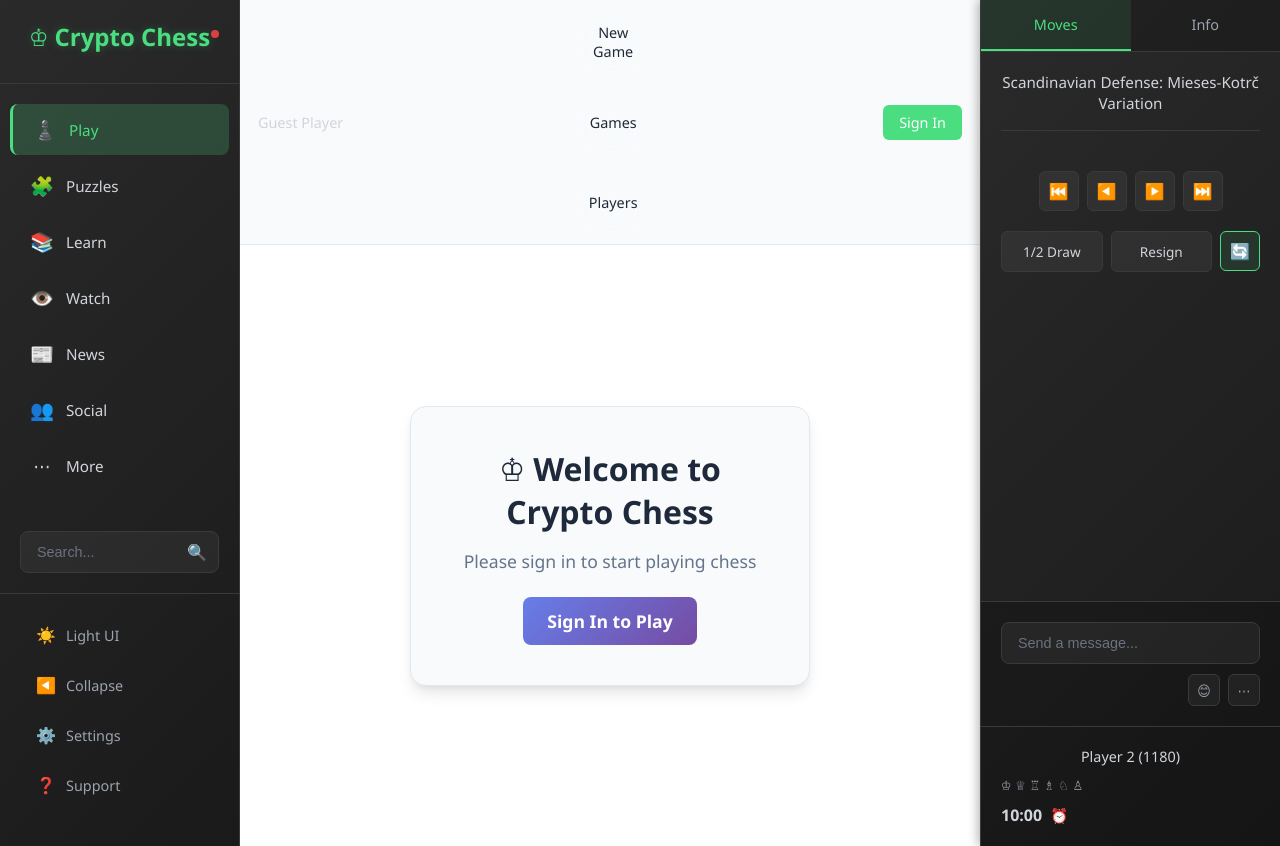
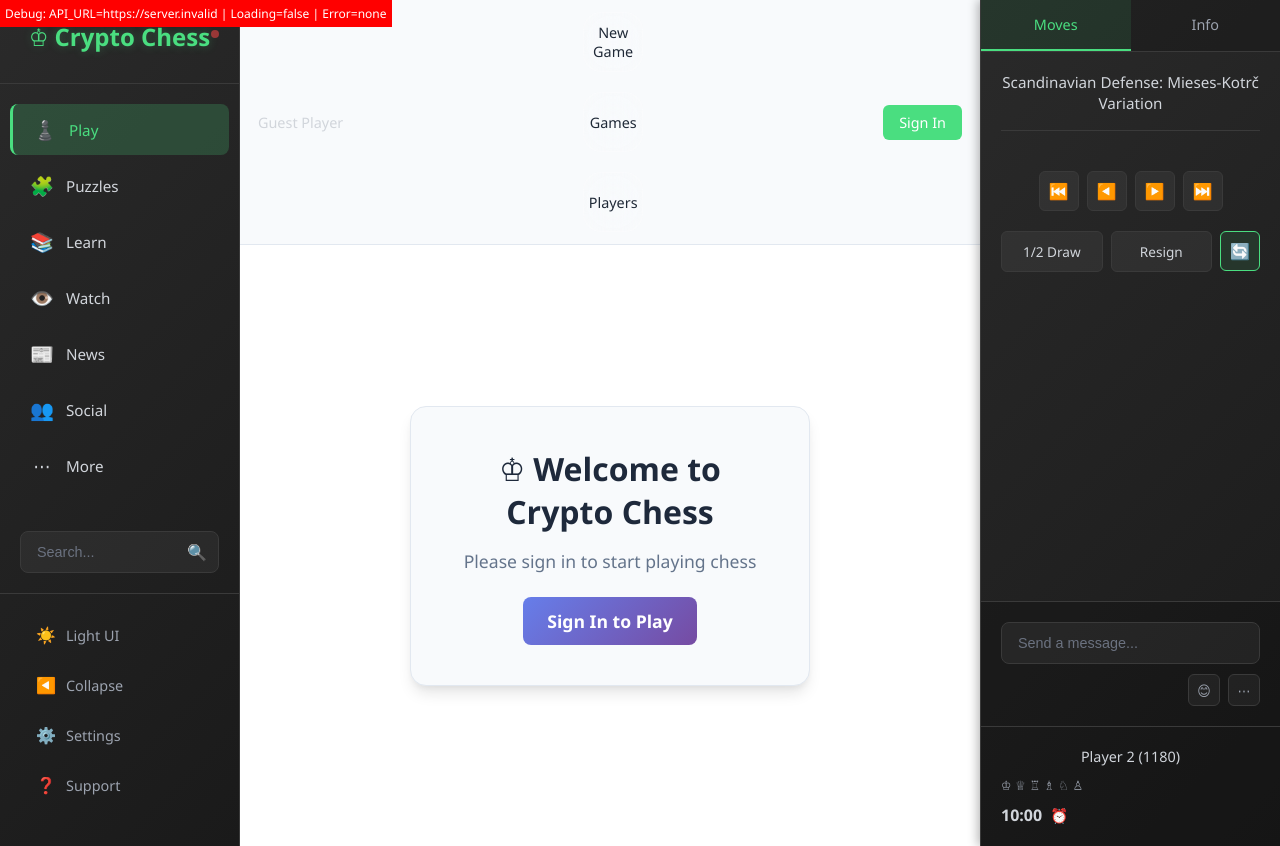
Before and after one commit to casalena404/crypto-chess, a React (Create React App) app in the folder crypto-chess-fe/: page / in a window 1280 px wide. Built offline with nearby package versions, Linux system fonts and the light colour scheme; no server answers.

Commit message:
Add comprehensive debugging for blank page issue: loading states, error handling, and API URL logging

```diff
--- a/crypto-chess-fe/src/App.tsx
+++ b/crypto-chess-fe/src/App.tsx
@@ -12,6 +12,8 @@ import OnlinePlay from './components/OnlinePlay';
 function AppContent() {
   const [showAuth, setShowAuth] = React.useState(false);
   const [onlineGameId, setOnlineGameId] = React.useState<string | null>(null);
+  const [isLoading, setIsLoading] = React.useState(true);
+  const [error, setError] = React.useState<string | null>(null);
   const { user, logout } = useAuth();
 
   // Debug: Log environment variables
@@ -19,6 +21,11 @@ function AppContent() {
     console.log('App loaded!');
     console.log('REACT_APP_API_URL:', process.env.REACT_APP_API_URL);
     console.log('NODE_ENV:', process.env.NODE_ENV);
+
+    // Simulate loading
+    setTimeout(() => {
+      setIsLoading(false);
+    }, 1000);
   }, []);
 
   // Clear game state when user changes
@@ -49,12 +56,26 @@ function AppContent() {
 
   return (
     <div className="App">
+      {/* Debug info */}
+      <div style={{ position: 'fixed', top: 0, left: 0, background: 'red', color: 'white', padding: '5px', fontSize: '12px', zIndex: 9999 }}>
+        Debug: API_URL={process.env.REACT_APP_API_URL || 'NOT_SET'} | Loading={isLoading.toString()} | Error={error || 'none'}
+      </div>
+
       {/* Floating particles for cool effect */}
       <div className="floating-particle"></div>
       <div className="floating-particle"></div>
       <div className="floating-particle"></div>
 
-      <div className="app-layout">
+      {isLoading ? (
+        <div style={{ display: 'flex', justifyContent: 'center', alignItems: 'center', height: '100vh', fontSize: '24px' }}>
+          Loading Crypto Chess... ⚡
+        </div>
+      ) : error ? (
+        <div style={{ display: 'flex', justifyContent: 'center', alignItems: 'center', height: '100vh', fontSize: '24px', color: 'red' }}>
+          Error: {error}
+        </div>
+      ) : (
+        <div className="app-layout">
         {/* Left Sidebar */}
         <Sidebar onPlayOnline={handlePlayOnline} />
 
@@ -130,6 +151,7 @@ function AppContent() {
         {/* Right Panel */}
         <GamePanel />
       </div>
+      )}
       <AuthModal open={showAuth} onClose={() => setShowAuth(false)} />
     </div>
   );
--- a/crypto-chess-fe/src/services/api.ts
+++ b/crypto-chess-fe/src/services/api.ts
@@ -1,6 +1,10 @@
 import { io, Socket } from 'socket.io-client';
 
-const API_BASE_URL = process.env.REACT_APP_API_URL || 'http://localhost:5001';
+const API_BASE_URL = process.env.REACT_APP_API_URL || 'https://crypto-chess-qabf.onrender.com';
+
+// Debug: Log the API URL being used
+console.log('API Service initialized with URL:', API_BASE_URL);
+console.log('Environment variable REACT_APP_API_URL:', process.env.REACT_APP_API_URL);
 
 // API client for HTTP requests
 class ApiClient {
```
